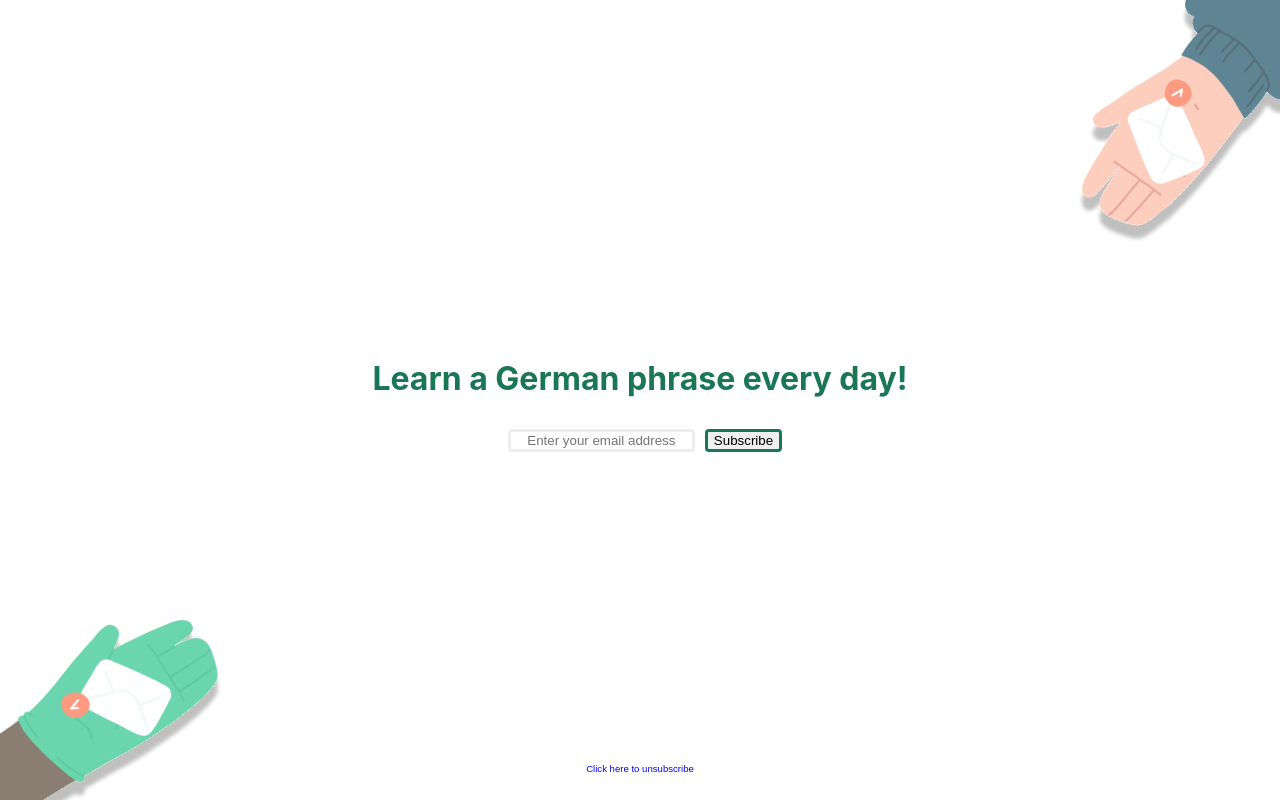
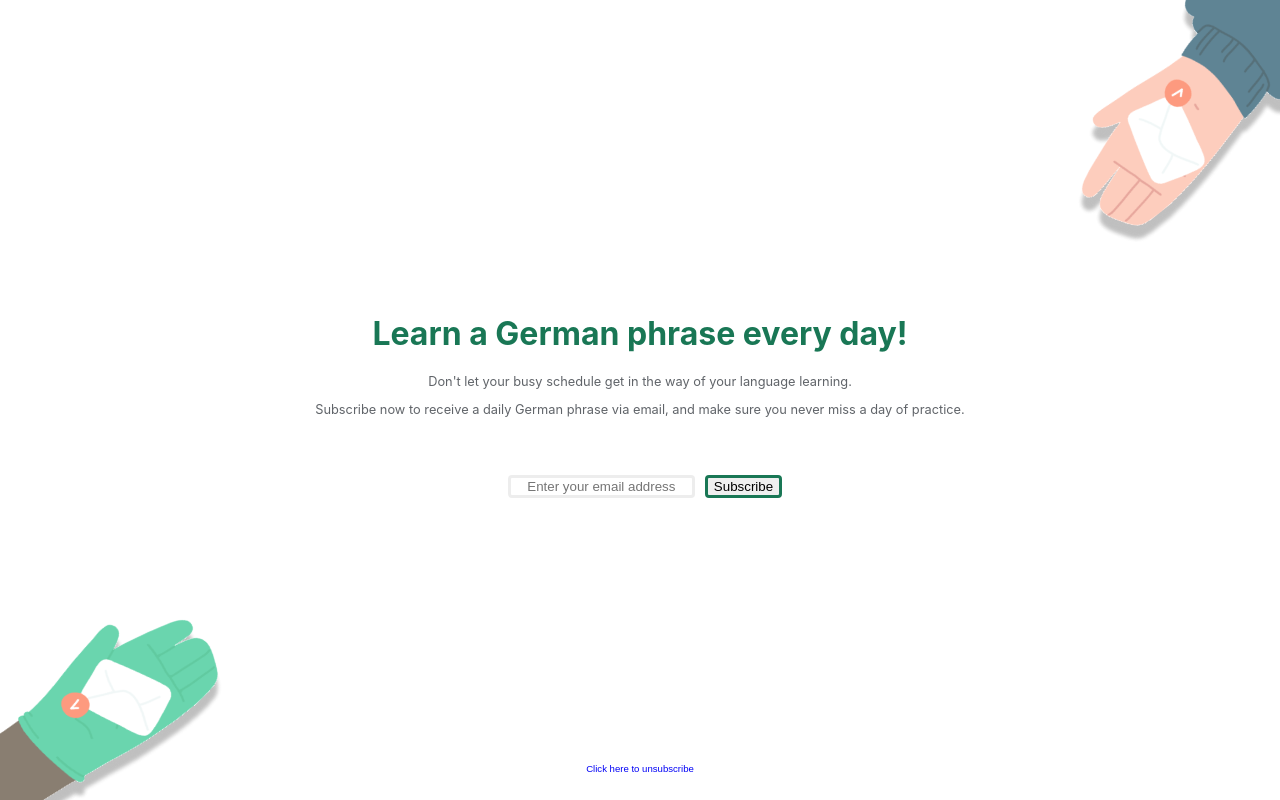
Before and after one commit to tinabhowal/germanPhraseDynamoDB, a React (Create React App) app: page / in a window 1280 px wide. Built offline with nearby package versions, Linux system fonts and the light colour scheme.

Commit message:
updated homescreen

```diff
--- a/src/components/HomeScreen.js
+++ b/src/components/HomeScreen.js
@@ -57,6 +57,8 @@ export const HomeScreen = () => {
   return (
     <div>
         <h1>Learn a German phrase every day!</h1>
+        <p style={{fontSize: '0.8rem', color: '#606469'}}>Don't let your busy schedule get in the way of your language learning. </p>
+        <p style={{fontSize: '0.8rem', color: '#606469', marginBottom: '3rem'}}>Subscribe now to receive a daily German phrase via email, and make sure you never miss a day of practice.</p>
         <form onSubmit={handleEmailSubmission}>
             <input
             value={email}
```
